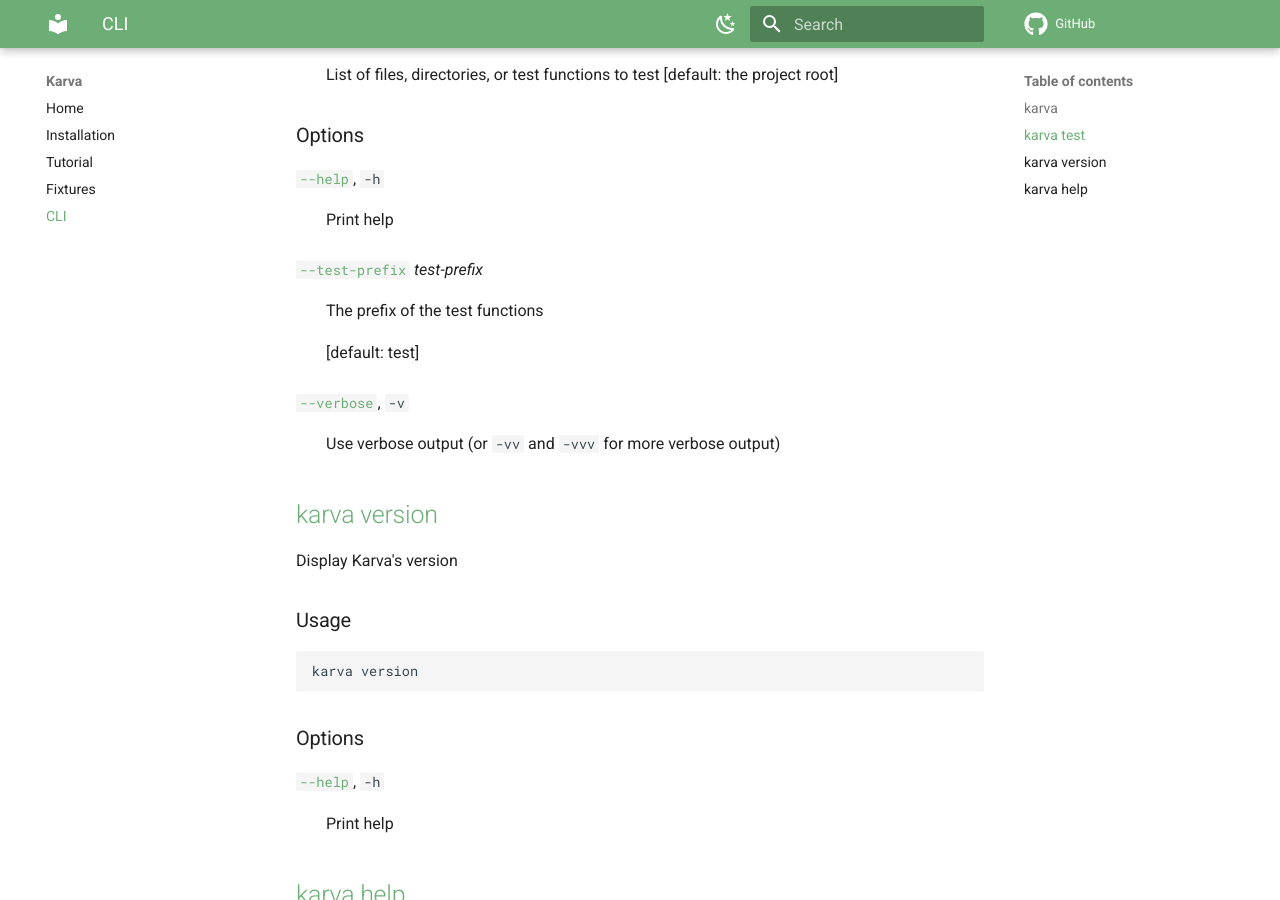
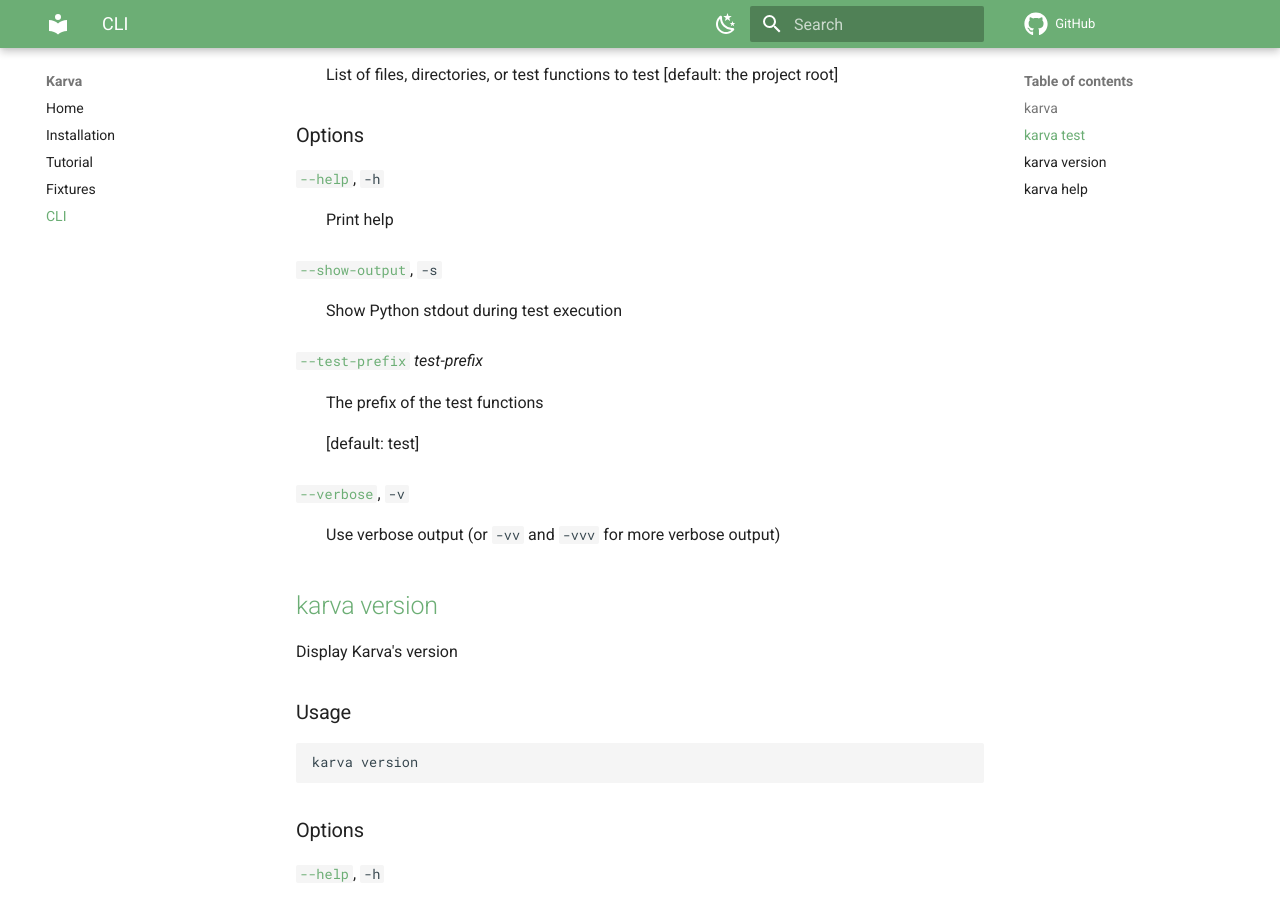
Before and after one commit to MatthewMckee4/karva, an MkDocs documentation site: the page built from docs/cli.md, in a window 1280 px wide and 900 px high, scrolled down 994 px. Built offline with MkDocs 1.6.1 and Material for MkDocs 9.7.7, drawn with Linux system fonts in a browser that asks for light colours; comment, search, counter and statistics services are not loaded.

Commit message:
Add cli arg to show output

```diff
--- a/docs/cli.md
+++ b/docs/cli.md
@@ -37,6 +37,7 @@
 <h3 class="cli-reference">Options</h3>
 
 <dl class="cli-reference"><dt id="karva-test--help"><a href="#karva-test--help"><code>--help</code></a>, <code>-h</code></dt><dd><p>Print help</p>
+</dd><dt id="karva-test--show-output"><a href="#karva-test--show-output"><code>--show-output</code></a>, <code>-s</code></dt><dd><p>Show Python stdout during test execution</p>
 </dd><dt id="karva-test--test-prefix"><a href="#karva-test--test-prefix"><code>--test-prefix</code></a> <i>test-prefix</i></dt><dd><p>The prefix of the test functions</p>
 <p>[default: test]</p></dd><dt id="karva-test--verbose"><a href="#karva-test--verbose"><code>--verbose</code></a>, <code>-v</code></dt><dd><p>Use verbose output (or <code>-vv</code> and <code>-vvv</code> for more verbose output)</p>
 </dd></dl>
```
Also changed, not shown: 1 other file.
